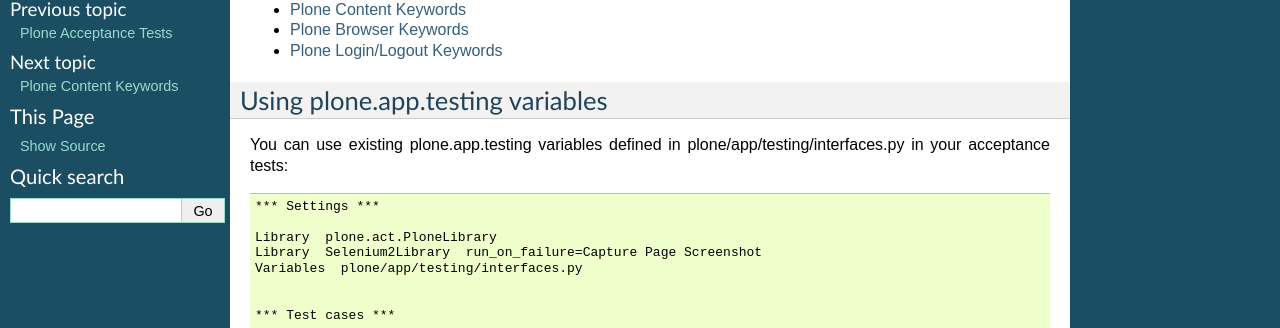
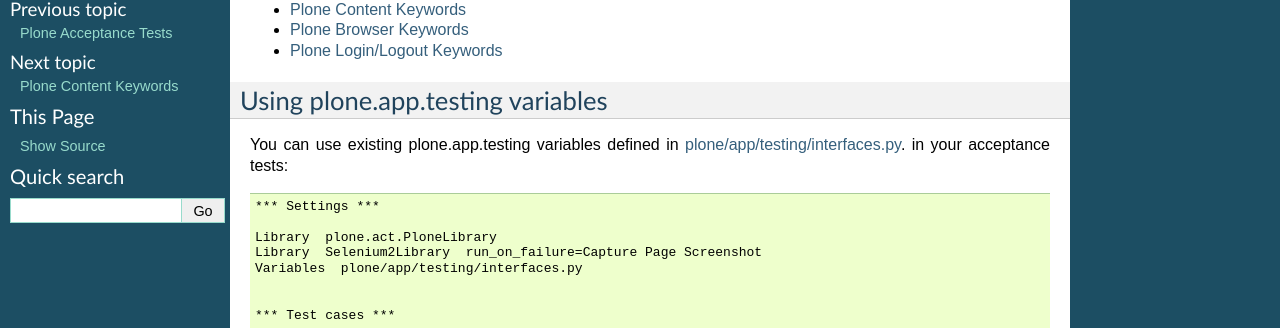
Before and after one commit to plone/plone.app.robotframework, a Sphinx documentation site: the page built from docs/source/plone-keywords/index.rst, in a window 1280 px wide. Shown: the part 150-478 px from the top of the page. Built offline with Sphinx 7.4.7, drawn with Linux system fonts in a browser that asks for light colours; part of the change alters nothing that is shown.

```diff
--- a/docs/source/plone-keywords/index.rst
+++ b/docs/source/plone-keywords/index.rst
@@ -18,7 +18,7 @@ all the keywords that are necessary to write acceptance test in Plone.
 Using plone.app.testing variables
 ---------------------------------
 
-You can use existing plone.app.testing variables defined in plone/app/testing/interfaces.py in your acceptance tests::
+You can use existing plone.app.testing variables defined in `plone/app/testing/interfaces.py <https://github.com/plone/plone.app.testing/blob/master/plone/app/testing/interfaces.py>`_. in your acceptance tests::
 
     *** Settings ***
 
```
